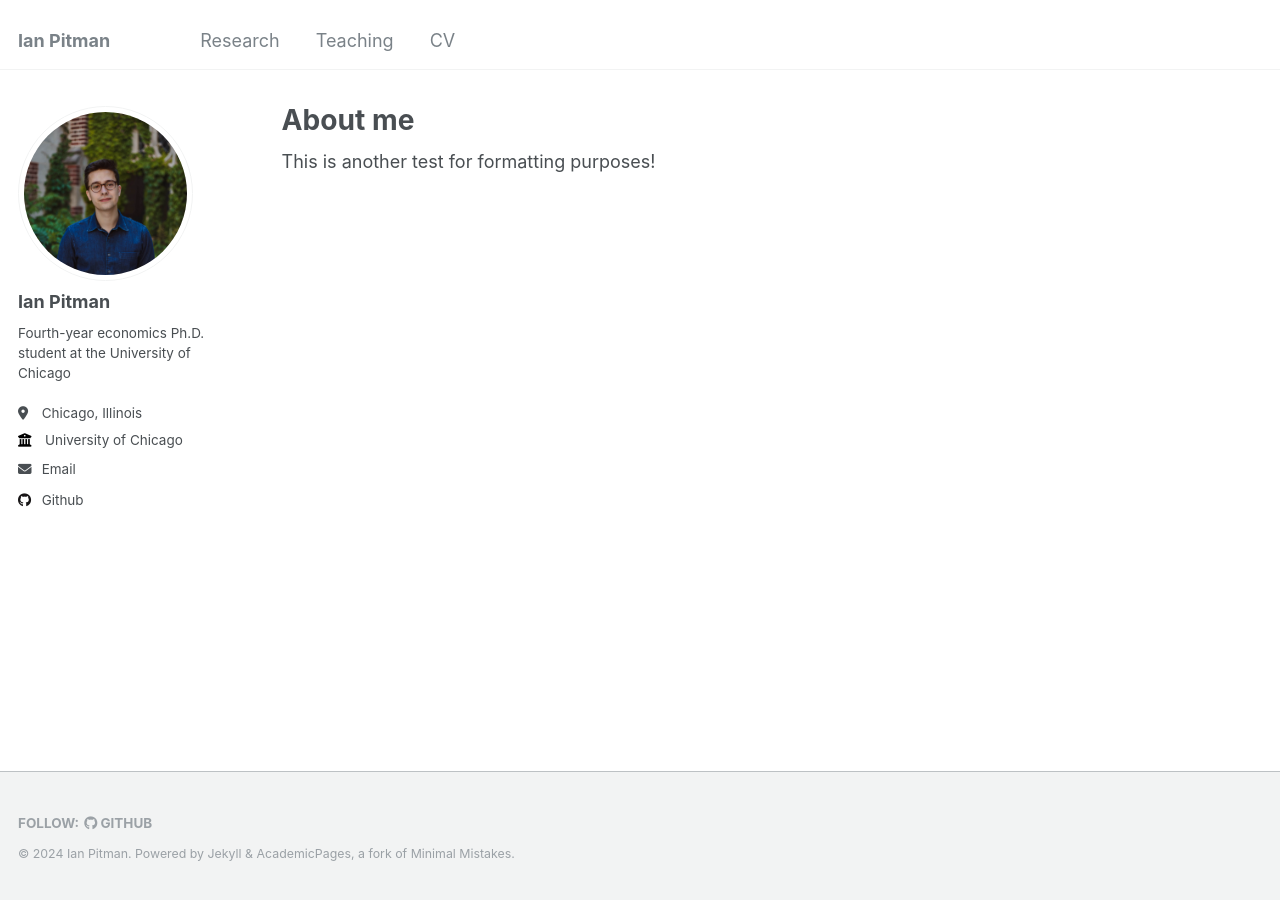
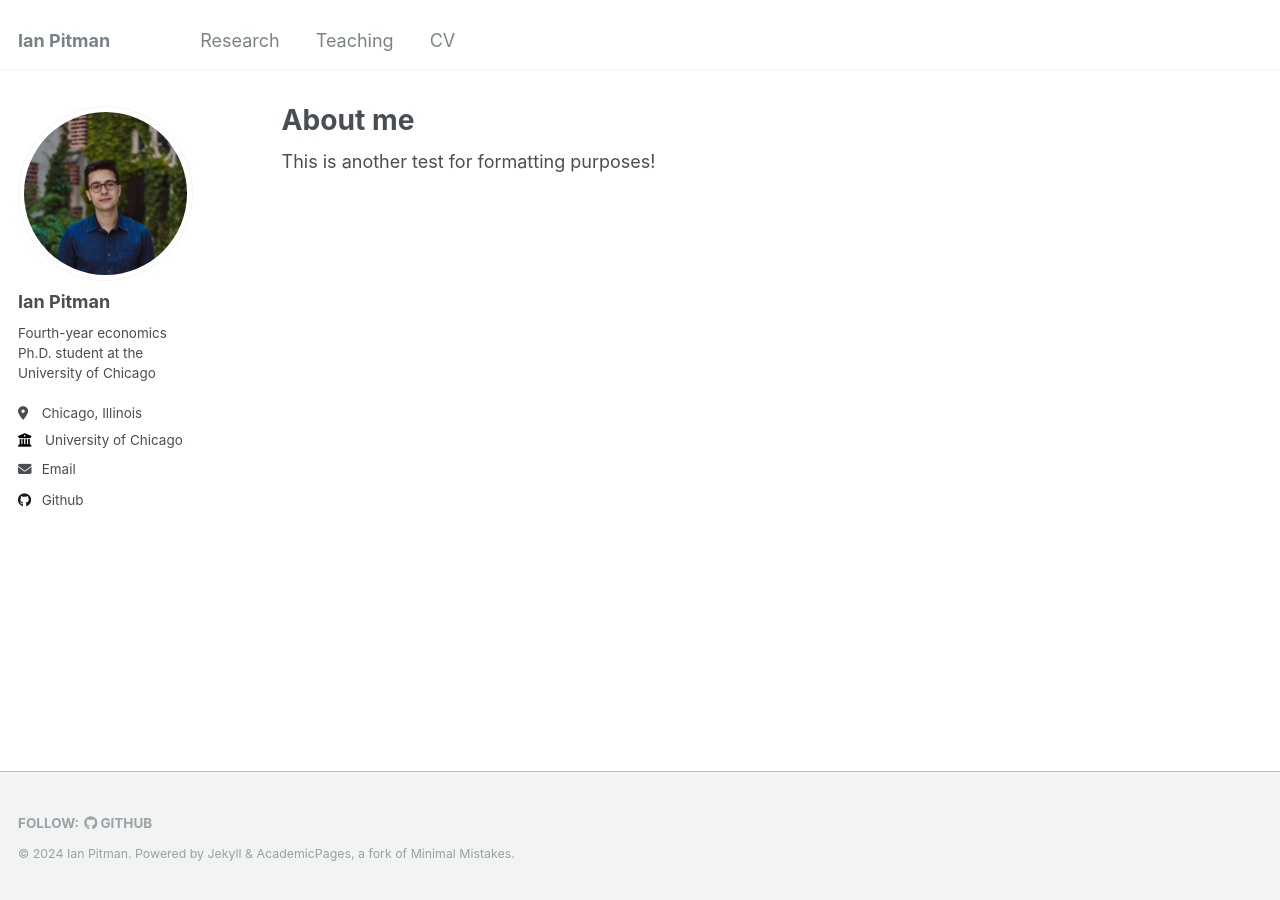
Before and after one commit to ipitman/ipitman.github.io, a Jekyll site: the page built from _pages/about.md, in a window 1280 px wide. Built offline with Jekyll 4.4.1, drawn with Linux system fonts in a browser that asks for light colours.

Commit message:
Trying not to break _sidebar.scss

```diff
--- a/_sass/_sidebar.scss
+++ b/_sass/_sidebar.scss
@@ -146,6 +146,7 @@
 
 .author__bio {
   margin: 0;
+  margin-right: 20px; // Hack to reduce width of bio...
 
   @include breakpoint($large) {
     margin-top: 10px;
```
